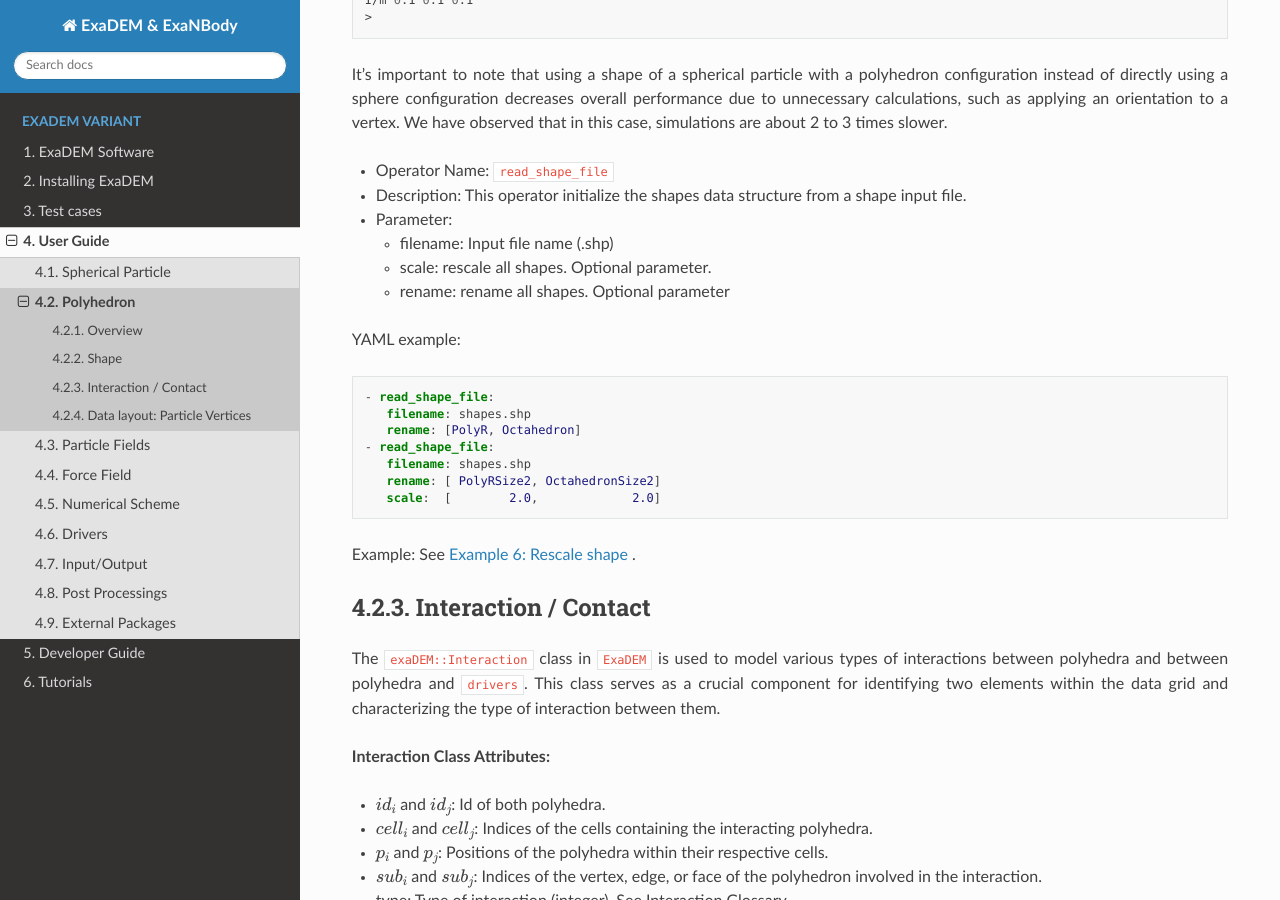
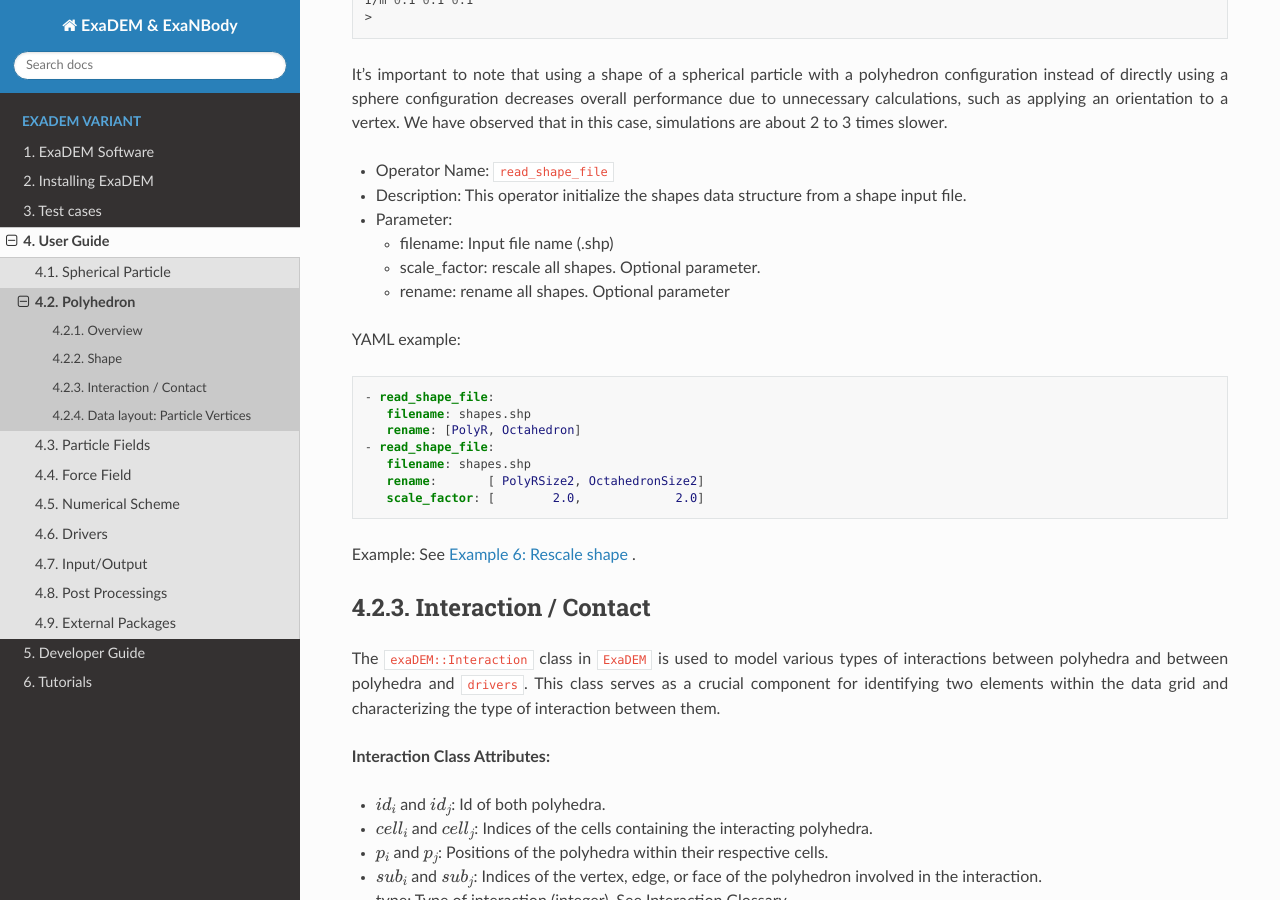
Before and after one commit to Collab4exaNBody/doc_exaDEM, a Sphinx documentation site: the page built from docs/source/project_exaDEM/user_guide/polyhedra.rst, in a window 1280 px wide and 900 px high, scrolled down 2480 px. Built offline with Sphinx 7.4.7 and the Read the Docs theme 3.1.0, drawn with Linux system fonts in a browser that asks for light colours.

Commit message:
read_shape_file slot: scale -> scale_factor

```diff
--- a/docs/source/project_exaDEM/user_guide/polyhedra.rst
+++ b/docs/source/project_exaDEM/user_guide/polyhedra.rst
@@ -114,7 +114,7 @@ It's important to note that using a shape of a spherical particle with a polyhed
 * Parameter:
 
   * filename: Input file name (.shp)
-  * scale: rescale all shapes. Optional parameter.
+  * scale_factor: rescale all shapes. Optional parameter.
   * rename: rename all shapes. Optional parameter
 
 YAML example:
@@ -126,8 +126,8 @@ YAML example:
        rename: [PolyR, Octahedron]
     - read_shape_file:
        filename: shapes.shp
-       rename: [ PolyRSize2, OctahedronSize2]
-       scale:  [        2.0,             2.0]
+       rename:       [ PolyRSize2, OctahedronSize2]
+       scale_factor: [        2.0,             2.0]
 
 Example: See :ref:`test_case_rescale_shape` .
 
```
